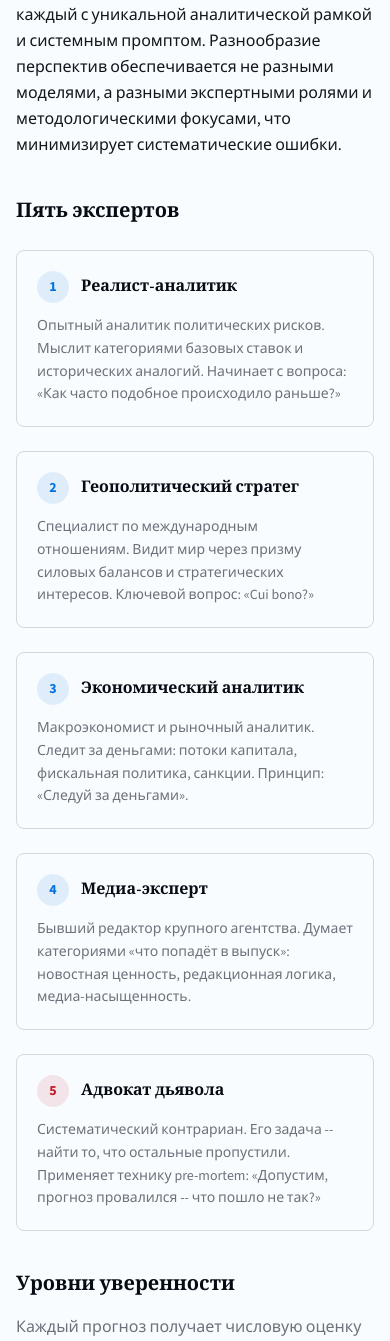
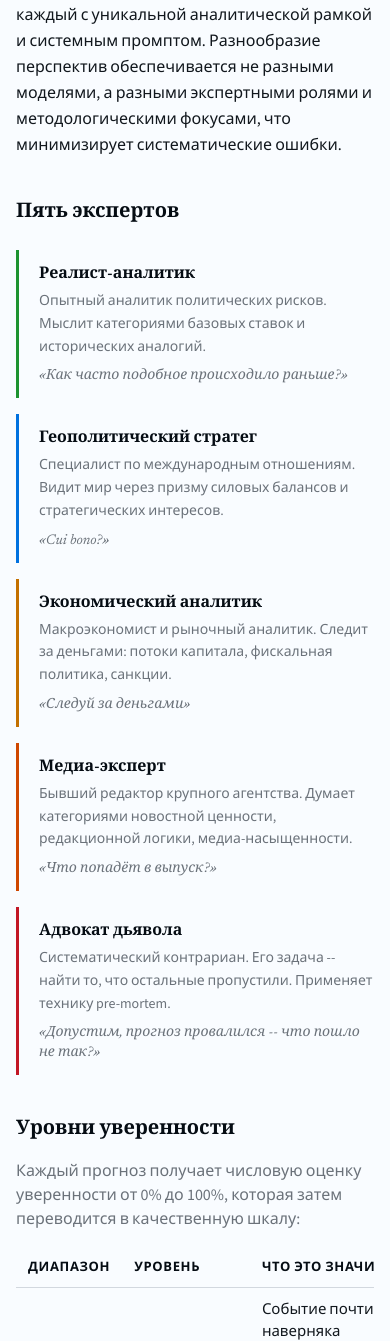
Before and after one commit to Antopkin/delphi-press, a FastAPI app: page /about in a window 390 px wide. Shown: the part 773-2114 px from the top of the page. Run offline with FastAPI, Linux system fonts and the light colour scheme; parts of the project's set-up code (start-up, migrations or seed data) failed here and were passed over.

Commit message:
fix(about): persona section — horizontal rows with colored borders
Replace generic card grid with full-width rows, each expert gets a
unique accent color from the confidence palette (green→blue→amber→
orange→red). Signature questions highlighted as serif italic quotes.
No hover states (non-interactive content). Compact on mobile.

Co-Authored-By: Claude Opus 4.6 (1M context) <noreply@anthropic.com>

```diff
--- a/src/web/templates/about.html
+++ b/src/web/templates/about.html
@@ -43,65 +43,50 @@
 <section class="mb-10">
     <h2 class="text-xl mb-6">Пять экспертов</h2>
 
-    <div class="grid grid-cols-1 sm:grid-cols-2 lg:grid-cols-3 gap-6" data-stagger>
-        <div class="border border-border rounded-lg p-5 hover:border-primary/40 hover:shadow-sm transition-all duration-normal" style="--fn-stagger-i: 0;">
-            <div class="flex items-center gap-3 mb-3">
-                <span class="flex items-center justify-center w-8 h-8 rounded-full bg-primary/10 text-primary text-sm font-bold">1</span>
-                <h3 class="text-base font-semibold m-0">Реалист-аналитик</h3>
-            </div>
-            <p class="text-sm text-text-muted leading-relaxed">
+    <div class="space-y-4 max-w-2xl" data-stagger>
+        <div class="border-l-3 border-confidence-very-high pl-5 py-3" style="--fn-stagger-i: 0;">
+            <h3 class="text-base font-semibold m-0 mb-1">Реалист-аналитик</h3>
+            <p class="text-sm text-text-muted leading-relaxed mb-2">
                 Опытный аналитик политических рисков. Мыслит категориями
-                базовых ставок и исторических аналогий. Начинает с вопроса:
-                &laquo;Как часто подобное происходило раньше?&raquo;
+                базовых ставок и исторических аналогий.
             </p>
+            <p class="text-sm font-heading italic text-text-muted m-0">&laquo;Как часто подобное происходило раньше?&raquo;</p>
         </div>
 
-        <div class="border border-border rounded-lg p-5 hover:border-primary/40 hover:shadow-sm transition-all duration-normal" style="--fn-stagger-i: 1;">
-            <div class="flex items-center gap-3 mb-3">
-                <span class="flex items-center justify-center w-8 h-8 rounded-full bg-primary/10 text-primary text-sm font-bold">2</span>
-                <h3 class="text-base font-semibold m-0">Геополитический стратег</h3>
-            </div>
-            <p class="text-sm text-text-muted leading-relaxed">
+        <div class="border-l-3 border-confidence-high pl-5 py-3" style="--fn-stagger-i: 1;">
+            <h3 class="text-base font-semibold m-0 mb-1">Геополитический стратег</h3>
+            <p class="text-sm text-text-muted leading-relaxed mb-2">
                 Специалист по международным отношениям. Видит мир через
                 призму силовых балансов и стратегических интересов.
-                Ключевой вопрос: &laquo;Cui bono?&raquo;
             </p>
+            <p class="text-sm font-heading italic text-text-muted m-0">&laquo;Cui bono?&raquo;</p>
         </div>
 
-        <div class="border border-border rounded-lg p-5 hover:border-primary/40 hover:shadow-sm transition-all duration-normal" style="--fn-stagger-i: 2;">
-            <div class="flex items-center gap-3 mb-3">
-                <span class="flex items-center justify-center w-8 h-8 rounded-full bg-primary/10 text-primary text-sm font-bold">3</span>
-                <h3 class="text-base font-semibold m-0">Экономический аналитик</h3>
-            </div>
-            <p class="text-sm text-text-muted leading-relaxed">
+        <div class="border-l-3 border-confidence-moderate pl-5 py-3" style="--fn-stagger-i: 2;">
+            <h3 class="text-base font-semibold m-0 mb-1">Экономический аналитик</h3>
+            <p class="text-sm text-text-muted leading-relaxed mb-2">
                 Макроэкономист и рыночный аналитик. Следит за деньгами:
-                потоки капитала, фискальная политика, санкции. Принцип:
-                &laquo;Следуй за деньгами&raquo;.
+                потоки капитала, фискальная политика, санкции.
             </p>
+            <p class="text-sm font-heading italic text-text-muted m-0">&laquo;Следуй за деньгами&raquo;</p>
         </div>
 
-        <div class="border border-border rounded-lg p-5 hover:border-primary/40 hover:shadow-sm transition-all duration-normal sm:col-span-1 lg:col-start-1" style="--fn-stagger-i: 3;">
-            <div class="flex items-center gap-3 mb-3">
-                <span class="flex items-center justify-center w-8 h-8 rounded-full bg-primary/10 text-primary text-sm font-bold">4</span>
-                <h3 class="text-base font-semibold m-0">Медиа-эксперт</h3>
-            </div>
-            <p class="text-sm text-text-muted leading-relaxed">
+        <div class="border-l-3 border-confidence-low pl-5 py-3" style="--fn-stagger-i: 3;">
+            <h3 class="text-base font-semibold m-0 mb-1">Медиа-эксперт</h3>
+            <p class="text-sm text-text-muted leading-relaxed mb-2">
                 Бывший редактор крупного агентства. Думает категориями
-                &laquo;что попадёт в выпуск&raquo;: новостная ценность,
-                редакционная логика, медиа-насыщенность.
+                новостной ценности, редакционной логики, медиа-насыщенности.
             </p>
+            <p class="text-sm font-heading italic text-text-muted m-0">&laquo;Что попадёт в выпуск?&raquo;</p>
         </div>
 
-        <div class="border border-border rounded-lg p-5 hover:border-primary/40 hover:shadow-sm transition-all duration-normal" style="--fn-stagger-i: 4;">
-            <div class="flex items-center gap-3 mb-3">
-                <span class="flex items-center justify-center w-8 h-8 rounded-full bg-confidence-speculative/10 text-confidence-speculative text-sm font-bold">5</span>
-                <h3 class="text-base font-semibold m-0">Адвокат дьявола</h3>
-            </div>
-            <p class="text-sm text-text-muted leading-relaxed">
+        <div class="border-l-3 border-confidence-speculative pl-5 py-3" style="--fn-stagger-i: 4;">
+            <h3 class="text-base font-semibold m-0 mb-1">Адвокат дьявола</h3>
+            <p class="text-sm text-text-muted leading-relaxed mb-2">
                 Систематический контрариан. Его задача -- найти то,
-                что остальные пропустили. Применяет технику pre-mortem:
-                &laquo;Допустим, прогноз провалился -- что пошло не так?&raquo;
+                что остальные пропустили. Применяет технику pre-mortem.
             </p>
+            <p class="text-sm font-heading italic text-text-muted m-0">&laquo;Допустим, прогноз провалился -- что пошло не так?&raquo;</p>
         </div>
     </div>
 </section>
```
Also changed, not shown: src/web/static/css/tailwind.css.
